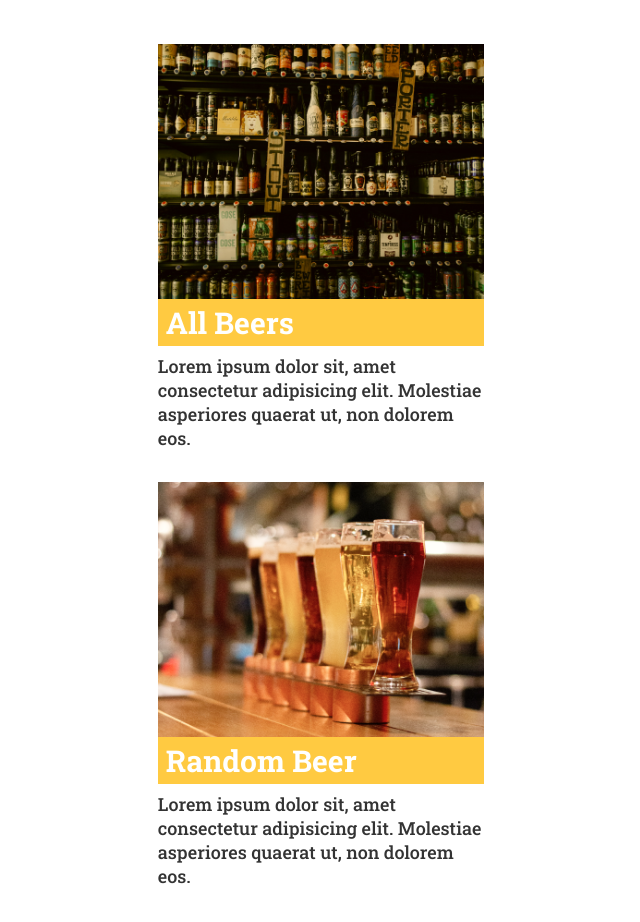
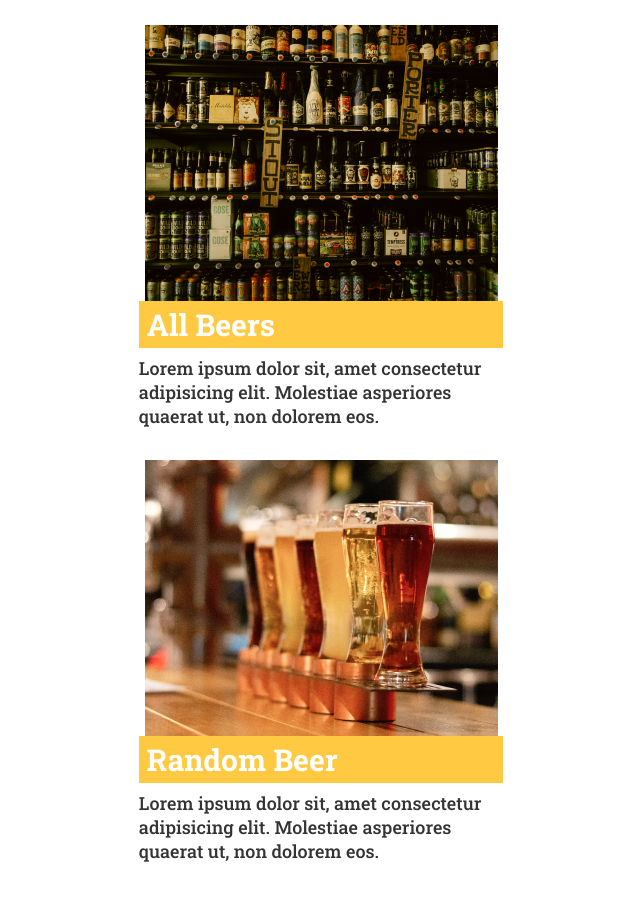
Before and after one commit to cecilestaller/react-project-beer-api, a React (Vite) app: page / in a window 1280 px wide. Shown: the top 922 px of the page, without its empty margins (319-959 px from the left). Built offline with nearby package versions, Linux system fonts and the light colour scheme.

Commit message:
anpassungen

```diff
--- a/src/App.css
+++ b/src/App.css
@@ -25,5 +25,5 @@ body {
     max-width: 414px;
     /* text-align: center; */
     margin: 0 auto;
-    padding: 2%;
+    /* padding: 2%; */
 }
--- a/src/components/svg/Pfeil.scss
+++ b/src/components/svg/Pfeil.scss
@@ -5,4 +5,5 @@
     border-radius: 50%;
     padding: 8px;
     margin-bottom: 15vh;
+    margin-left: 3%;
 }
--- a/src/pages/AllBeers.scss
+++ b/src/pages/AllBeers.scss
@@ -1,7 +1,8 @@
 section{
+    margin: 0 auto;
     article{
 
-        .preview_wrap{
+        .preview_wrap {
             border-bottom: 2px solid rgba(51, 51, 51, 0.50);
             display: flex;
             padding: 5vh 3%;
@@ -11,8 +12,8 @@ section{
                 height: 191px;
             }
             .info_wrap {
-                max-width: 220px;
-                align-self: center;
+                width: 210px;
+                justify-self: flex-end;
                 display: flex;
                 flex-direction: column;
                 justify-content: space-around;
--- a/src/pages/Home.scss
+++ b/src/pages/Home.scss
@@ -1,10 +1,14 @@
 .home_wrap {
-    padding: 5%;
+    padding: 6%;
 
     .homeArticle_wrap{
         margin-bottom: 4vh;
 
+
         a{
+            img {
+                max-width: 100%;
+            }
             h2{
                 background-color: #FFCA41;
                 color: white;
```
